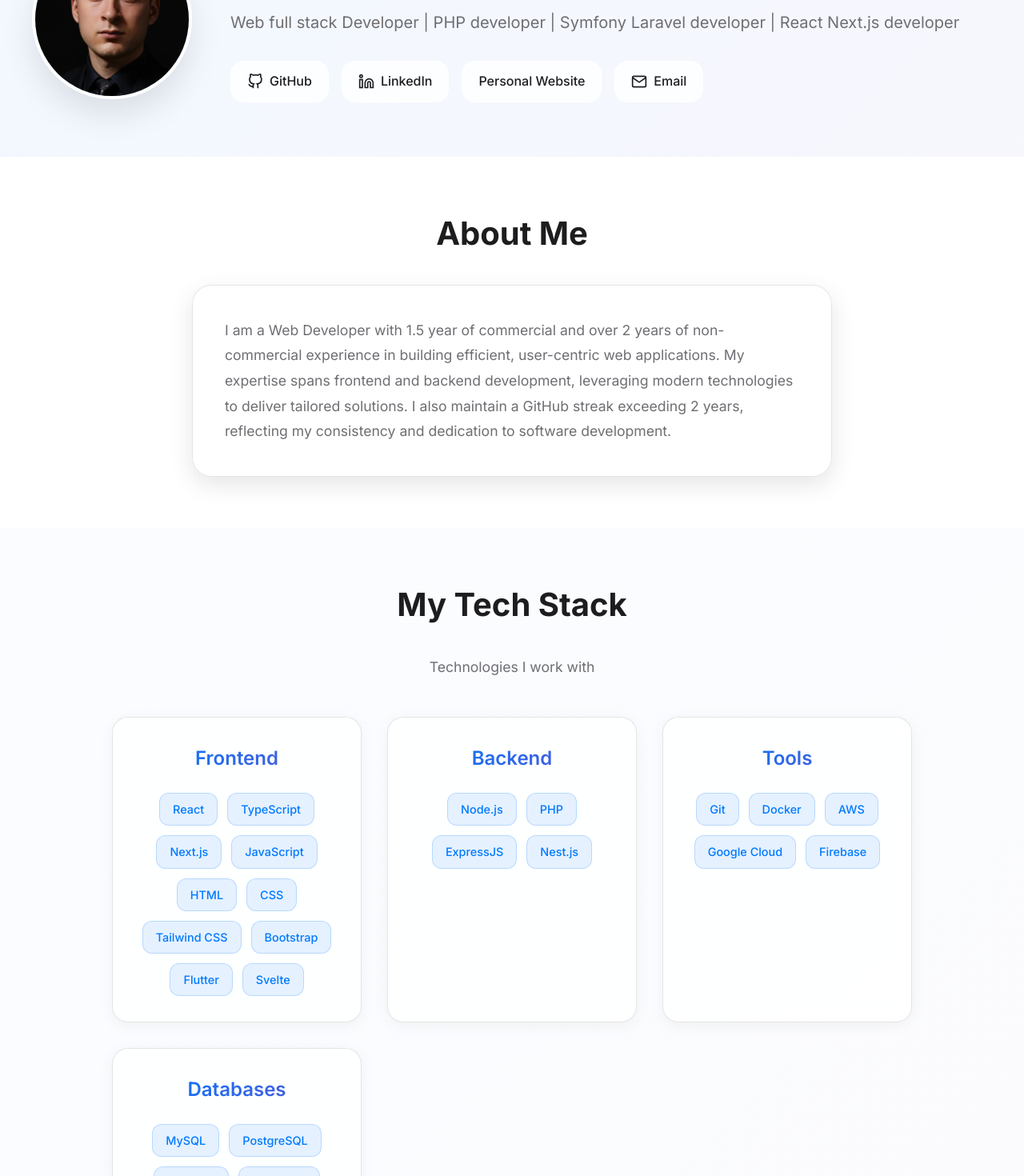
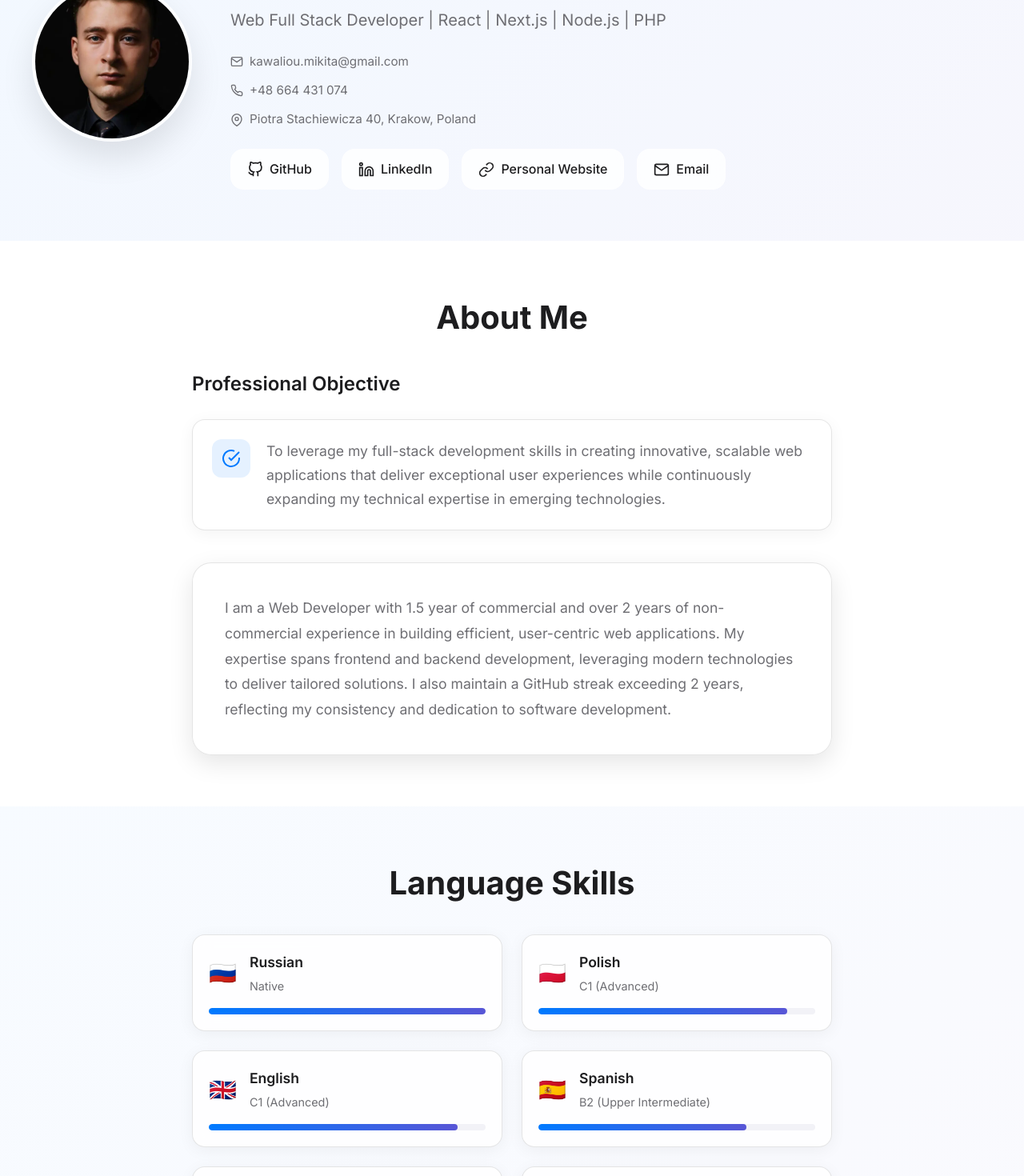
Before and after one commit to NikKowPHP/mi, a SvelteKit app: page / in a window 1280 px wide. Shown: the part 220-1690 px from the top of the page at 80% size. Built offline with nearby package versions, Linux system fonts and the light colour scheme.

Commit message:
feat: Implement language skills component

```diff
--- /dev/null
+++ b/src/lib/components/LanguageSkills.svelte
@@ -0,0 +1,153 @@
+<script lang="ts">
+  import { onMount } from "svelte";
+
+  interface Language {
+    name: string;
+    level: string;
+    proficiency: number;
+    icon: string;
+  }
+
+  interface Props {
+    languages: Language[];
+  }
+
+  let { languages }: Props = $props();
+  let mounted = $state(false);
+  let visibleItems = $state<Set<string>>(new Set());
+
+  onMount(() => {
+    mounted = true;
+
+    // Animate progress bars
+
+    languages.forEach((lang, index) => {
+      setTimeout(() => {
+        visibleItems.add(lang.name);
+        visibleItems = new Set(visibleItems);
+      }, 300 * index);
+    });
+  });
+</script>
+
+<div class="languages-container" class:mounted>
+  <div class="languages-grid">
+    {#each languages as language}
+      <div class="language-card">
+        <div class="language-header">
+          <div class="language-icon">{language.icon}</div>
+          <div class="language-info">
+            <h4 class="language-name">{language.name}</h4>
+            <p class="language-level">{language.level}</p>
+          </div>
+        </div>
+
+        <div class="progress-container">
+          <div
+            class="progress-bar"
+            class:visible={visibleItems.has(language.name)}
+            style="--progress-width: {language.proficiency}%"
+          ></div>
+        </div>
+      </div>
+    {/each}
+  </div>
+</div>
+
+<style>
+  .languages-container {
+    opacity: 0;
+    transform: translateY(20px);
+    transition: all 0.6s cubic-bezier(0.25, 0.46, 0.45, 0.94);
+  }
+
+  .languages-container.mounted {
+    opacity: 1;
+    transform: translateY(0);
+  }
+
+  .languages-title {
+    font-size: 1.5rem;
+    font-weight: 600;
+    color: var(--text-primary);
+    margin-bottom: 1.5rem;
+  }
+
+  .languages-grid {
+    display: grid;
+    grid-template-columns: repeat(auto-fill, minmax(280px, 1fr));
+    gap: 1.5rem;
+  }
+
+  .language-card {
+    background: var(--card-background);
+    border-radius: 16px;
+    padding: 1.25rem;
+    box-shadow: 0 4px 20px rgba(0, 0, 0, 0.05);
+    border: 1px solid var(--border-color);
+    backdrop-filter: blur(10px);
+    transition: all 0.3s ease;
+  }
+
+  .language-card:hover {
+    transform: translateY(-4px);
+    box-shadow: 0 8px 30px rgba(0, 0, 0, 0.1);
+  }
+
+  .language-header {
+    display: flex;
+    align-items: center;
+    gap: 1rem;
+    margin-bottom: 1rem;
+  }
+
+  .language-icon {
+    font-size: 1.75rem;
+    line-height: 1;
+  }
+
+  .language-info {
+    flex: 1;
+  }
+
+  .language-name {
+    font-size: 1.1rem;
+    font-weight: 600;
+    color: var(--text-primary);
+    margin-bottom: 0.25rem;
+  }
+
+  .language-level {
+    font-size: 0.9rem;
+    color: var(--text-secondary);
+  }
+
+  .progress-container {
+    height: 8px;
+    background: var(--background-secondary);
+    border-radius: 4px;
+    overflow: hidden;
+  }
+
+  .progress-bar {
+    height: 100%;
+    width: 0;
+    background: linear-gradient(
+      90deg,
+      var(--accent-color),
+      var(--accent-secondary)
+    );
+    border-radius: 4px;
+    transition: width 1.5s cubic-bezier(0.25, 0.46, 0.45, 0.94);
+  }
+
+  .progress-bar.visible {
+    width: var(--progress-width);
+  }
+
+  @media (max-width: 768px) {
+    .languages-grid {
+      grid-template-columns: 1fr;
+    }
+  }
+</style>
--- /dev/null
+++ b/src/lib/components/ProfessionalObjective.svelte
@@ -0,0 +1,84 @@
+<script lang="ts">
+  interface Props {
+    objective: string;
+  }
+
+  let { objective }: Props = $props();
+</script>
+
+<div class="objective-container">
+  <h3 class="objective-title">Professional Objective</h3>
+
+  <div class="objective-card">
+    <div class="objective-icon">
+      <svg
+        width="24"
+        height="24"
+        viewBox="0 0 24 24"
+        fill="none"
+        stroke="currentColor"
+        stroke-width="2"
+      >
+        <path d="M22 11.08V12a10 10 0 1 1-5.93-9.14"></path>
+        <polyline points="22 4 12 14.01 9 11.01"></polyline>
+      </svg>
+    </div>
+    <p class="objective-text">{objective}</p>
+  </div>
+</div>
+
+<style>
+  .objective-container {
+    margin-bottom: 2.5rem;
+  }
+
+  .objective-title {
+    font-size: 1.5rem;
+    font-weight: 600;
+    color: var(--text-primary);
+    margin-bottom: 1.5rem;
+  }
+
+  .objective-card {
+    background: var(--card-background);
+    border-radius: 16px;
+    padding: 1.5rem;
+    box-shadow: 0 4px 20px rgba(0, 0, 0, 0.05);
+    border: 1px solid var(--border-color);
+    backdrop-filter: blur(10px);
+    display: flex;
+    gap: 1.25rem;
+    align-items: flex-start;
+  }
+
+  .objective-icon {
+    color: var(--accent-color);
+    background: rgba(var(--accent-rgb), 0.1);
+    padding: 0.75rem;
+    border-radius: 12px;
+    display: flex;
+    align-items: center;
+    justify-content: center;
+    flex-shrink: 0;
+  }
+
+  .objective-text {
+    font-size: 1.1rem;
+    line-height: 1.7;
+    color: var(--text-secondary);
+    margin: 0;
+  }
+
+  @media (max-width: 768px) {
+    .objective-card {
+      flex-direction: column;
+      align-items: center;
+      text-align: center;
+      padding: 1.25rem;
+    }
+
+    .objective-text {
+      font-size: 1rem;
+    }
+  }
+</style>
--- a/src/lib/data/profile.ts
+++ b/src/lib/data/profile.ts
@@ -1,9 +1,15 @@
 export const profileData = {
   name: "Mikita Kavaliou",
-  tagline:
-    "Web full stack Developer | PHP developer | Symfony Laravel developer | React Next.js developer",
+  tagline: "Web Full Stack Developer | React | Next.js | Node.js | PHP",
   profilePicUrl: "/profile-photo.webp",
   bio: "I am a Web Developer with 1.5 year of commercial and over 2 years of non-commercial experience in building efficient, user-centric web applications. My expertise spans frontend and backend development, leveraging modern technologies to deliver tailored solutions. I also maintain a GitHub streak exceeding 2 years, reflecting my consistency and dedication to software development.",
+  professionalObjective:
+    "To leverage my full-stack development skills in creating innovative, scalable web applications that deliver exceptional user experiences while continuously expanding my technical expertise in emerging technologies.",
+  contactInfo: {
+    email: "kawaliou.mikita@gmail.com",
+    phone: "+48 664 431 074",
+    location: "Piotra Stachiewicza 40, Krakow, Poland",
+  },
   socialLinks: [
     { name: "GitHub", url: "https://github.com/NikKowPHP", icon: "github" },
     {
@@ -16,8 +22,47 @@ export const profileData = {
       url: "https://lessay-app.vercel.app",
       icon: "link",
     },
-    { name: "Email", url: "mailto:nik.kow@outlook.com", icon: "mail" },
+    { name: "Email", url: "mailto:kawaliou.mikita@gmail.com", icon: "mail" },
   ],
+  languages: [
+    {
+      name: "Russian",
+      level: "Native",
+      proficiency: 100,
+      icon: "🇷🇺",
+    },
+    {
+      name: "Polish",
+      level: "C1 (Advanced)",
+      proficiency: 90,
+      icon: "🇵🇱",
+    },
+    {
+      name: "English",
+      level: "C1 (Advanced)",
+      proficiency: 90,
+      icon: "🇬🇧",
+    },
+    {
+      name: "Spanish",
+      level: "B2 (Upper Intermediate)",
+      proficiency: 75,
+      icon: "🇪🇸",
+    },
+    {
+      name: "Portuguese",
+      level: "B1 (Intermediate)",
+      proficiency: 60,
+      icon: "🇵🇹",
+    },
+    {
+      name: "German",
+      level: "B1 (Intermediate)",
+      proficiency: 60,
+      icon: "🇩🇪",
+    },
+  ],
+  interests: ["Language learning", "Sports", "Reading"],
   techStack: [
     {
       category: "Frontend",
--- a/src/routes/+page.svelte
+++ b/src/routes/+page.svelte
@@ -1,9 +1,10 @@
 <script lang="ts">
   import { onMount } from "svelte";
   import { profileData } from "$lib/data/profile";
+  import { employmentData } from "$lib/data/timeline";
   import Timeline from "$lib/components/Timeline.svelte";
-  import TechStack from "$lib/components/TechStack.svelte";
-  import { employmentData } from "$lib/data/timeline";
+  import LanguageSkills from "$lib/components/LanguageSkills.svelte";
+  import ProfessionalObjective from "$lib/components/ProfessionalObjective.svelte";
 
   let mounted = $state(false);
   let imageLoaded = $state(false);
@@ -14,41 +15,8 @@
 </script>
 
 <svelte:head>
-  <title>{profileData.name} - {profileData.tagline} | Portfolio</title>
-  <meta
-    name="description"
-    content="{profileData.bio} Explore my projects and skills in web development."
-  />
-  <!-- Open Graph / Facebook -->
-  <meta property="og:type" content="website" />
-  <meta property="og:url" content="https://mikita-kavaliou.online/" />
-  <meta
-    property="og:title"
-    content="{profileData.name} - {profileData.tagline} | Portfolio"
-  />
-  <meta
-    property="og:description"
-    content="{profileData.bio} Explore my projects and skills in web development."
-  />
-  <meta
-    property="og:image"
-    content="https://mikita-kavaliou.online{profileData.profilePicUrl}"
-  />
-  <!-- Twitter -->
-  <meta property="twitter:card" content="summary_large_image" />
-  <meta property="twitter:url" content="https://mikita-kavaliou.online/" />
-  <meta
-    property="twitter:title"
-    content="{profileData.name} - {profileData.tagline} | Portfolio"
-  />
-  <meta
-    property="twitter:description"
-    content="{profileData.bio} Explore my projects and skills in web development."
-  />
-  <meta
-    property="twitter:image"
-    content="https://mikita-kavaliou.online{profileData.profilePicUrl}"
-  />
+  <title>{profileData.name} - Portfolio</title>
+  <meta name="description" content={profileData.tagline} />
 </svelte:head>
 
 <main class="main-content">
@@ -68,6 +36,56 @@
         <div class="profile-info">
           <h1 class="profile-name">{profileData.name}</h1>
           <p class="profile-tagline">{profileData.tagline}</p>
+
+          <div class="contact-info">
+            <div class="contact-item">
+              <svg
+                width="16"
+                height="16"
+                viewBox="0 0 24 24"
+                fill="none"
+                stroke="currentColor"
+                stroke-width="2"
+              >
+                <path
+                  d="M4 4h16c1.1 0 2 .9 2 2v12c0 1.1-.9 2-2 2H4c-1.1 0-2-.9-2-2V6c0-1.1.9-2 2-2z"
+                />
+                <polyline points="22,6 12,13 2,6" />
+              </svg>
+              <span>{profileData.contactInfo.email}</span>
+            </div>
+
+            <div class="contact-item">
+              <svg
+                width="16"
+                height="16"
+                viewBox="0 0 24 24"
+                fill="none"
+                stroke="currentColor"
+                stroke-width="2"
+              >
+                <path
+                  d="M22 16.92v3a2 2 0 0 1-2.18 2 19.79 19.79 0 0 1-8.63-3.07 19.5 19.5 0 0 1-6-6 19.79 19.79 0 0 1-3.07-8.67A2 2 0 0 1 4.11 2h3a2 2 0 0 1 2 1.72 12.84 12.84 0 0 0 .7 2.81 2 2 0 0 1-.45 2.11L8.09 9.91a16 16 0 0 0 6 6l1.27-1.27a2 2 0 0 1 2.11-.45 12.84 12.84 0 0 0 2.81.7A2 2 0 0 1 22 16.92z"
+                />
+              </svg>
+              <span>{profileData.contactInfo.phone}</span>
+            </div>
+
+            <div class="contact-item">
+              <svg
+                width="16"
+                height="16"
+                viewBox="0 0 24 24"
+                fill="none"
+                stroke="currentColor"
+                stroke-width="2"
+              >
+                <path d="M21 10c0 7-9 13-9 13s-9-6-9-13a9 9 0 0 1 18 0z" />
+                <circle cx="12" cy="10" r="3" />
+              </svg>
+              <span>{profileData.contactInfo.location}</span>
+            </div>
+          </div>
 
           <div class="social-links">
             {#each profileData.socialLinks as link}
@@ -132,6 +150,22 @@
                     />
                     <polyline points="22,6 12,13 2,6" />
                   </svg>
+                {:else if link.icon === "link"}
+                  <svg
+                    width="20"
+                    height="20"
+                    viewBox="0 0 24 24"
+                    fill="none"
+                    stroke="currentColor"
+                    stroke-width="2"
+                  >
+                    <path
+                      d="M10 13a5 5 0 0 0 7.54.54l3-3a5 5 0 0 0-7.07-7.07l-1.72 1.71"
+                    />
+                    <path
+                      d="M14 11a5 5 0 0 0-7.54-.54l-3 3a5 5 0 0 0 7.07 7.07l1.71-1.71"
+                    />
+                  </svg>
                 {/if}
                 <span>{link.name}</span>
               </a>
@@ -145,17 +179,19 @@
   <section class="about-section">
     <div class="about-content">
       <h2 class="section-title">About Me</h2>
+
+      <ProfessionalObjective objective={profileData.professionalObjective} />
+
       <div class="bio-card">
         <p class="bio-text">{profileData.bio}</p>
       </div>
     </div>
   </section>
 
-  <section class="tech-stack-section">
-    <div class="tech-stack-content">
-      <h2 class="section-title">My Tech Stack</h2>
-      <p class="section-subtitle">Technologies I work with</p>
-      <TechStack techStack={profileData.techStack} />
+  <section class="languages-section">
+    <div class="languages-content">
+      <h2 class="section-title">Language Skills</h2>
+      <LanguageSkills languages={profileData.languages} />
     </div>
   </section>
 
@@ -164,6 +200,19 @@
       <h2 class="section-title">Professional Experience</h2>
       <p class="section-subtitle">My journey through the tech industry</p>
       <Timeline employment={employmentData} />
+    </div>
+  </section>
+
+  <section class="interests-section">
+    <div class="interests-content">
+      <h2 class="section-title">Interests & Hobbies</h2>
+      <div class="interests-container">
+        {#each profileData.interests as interest}
+          <div class="interest-card">
+            <span class="interest-text">{interest}</span>
+          </div>
+        {/each}
+      </div>
     </div>
   </section>
 </main>
@@ -247,8 +296,23 @@
   .profile-tagline {
     font-size: 1.25rem;
     color: var(--text-secondary);
-    margin-bottom: 2rem;
+    margin-bottom: 1.5rem;
     line-height: 1.6;
+  }
+
+  .contact-info {
+    display: flex;
+    flex-direction: column;
+    gap: 0.75rem;
+    margin-bottom: 1.5rem;
+  }
+
+  .contact-item {
+    display: flex;
+    align-items: center;
+    gap: 0.5rem;
+    color: var(--text-secondary);
+    font-size: 0.95rem;
   }
 
   .social-links {
@@ -288,11 +352,15 @@
     background: rgba(255, 255, 255, 0.15);
   }
 
-  .about-section {
+  .about-section,
+  .languages-section,
+  .interests-section {
     padding: 4rem 2rem;
   }
 
-  .about-content {
+  .about-content,
+  .languages-content,
+  .interests-content {
     max-width: 800px;
     margin: 0 auto;
   }
@@ -321,60 +389,40 @@
     margin: 0;
   }
 
-  .tech-stack-section {
-    padding: 4rem 2rem;
+  .languages-section {
     background: linear-gradient(
       135deg,
-      rgba(var(--accent-rgb), 0.02) 0%,
-      rgba(var(--accent-secondary-rgb), 0.02) 100%
+      rgba(var(--accent-rgb), 0.03) 0%,
+      rgba(var(--accent-secondary-rgb), 0.03) 100%
     );
   }
 
-  .tech-stack-content {
-    max-width: 1000px;
-    margin: 0 auto;
+  .interests-container {
+    display: flex;
+    flex-wrap: wrap;
+    gap: 1rem;
+    justify-content: center;
   }
 
-  @media (max-width: 768px) {
-    .profile-section {
-      grid-template-columns: 1fr;
-      text-align: center;
-      gap: 2rem;
-    }
-
-    .profile-image {
-      width: 150px;
-      height: 150px;
-    }
-
-    .profile-name {
-      font-size: 2.5rem;
-    }
-
-    .profile-tagline {
-      font-size: 1.1rem;
-    }
-
-    .social-links {
-      justify-content: center;
-    }
-
-    .bio-card {
-      padding: 2rem;
-    }
-
-    .hero-section,
-    .about-section,
-    .tech-stack-section,
-    .timeline-section {
-      padding: 2rem 1rem;
-    }
+  .interest-card {
+    background: var(--card-background);
+    border-radius: 16px;
+    padding: 1rem 1.5rem;
+    box-shadow: 0 4px 20px rgba(0, 0, 0, 0.05);
+    border: 1px solid var(--border-color);
+    backdrop-filter: blur(10px);
+    transition: all 0.3s ease;
   }
 
-  @media (max-width: 768px) {
-    .timeline-section {
-      padding: 2rem 1rem;
-    }
+  .interest-card:hover {
+    transform: translateY(-4px);
+    box-shadow: 0 8px 30px rgba(0, 0, 0, 0.1);
+  }
+
+  .interest-text {
+    font-size: 1.1rem;
+    color: var(--text-secondary);
+    font-weight: 500;
   }
 
   .timeline-section {
@@ -398,4 +446,49 @@
     margin-bottom: 3rem;
     line-height: 1.6;
   }
+
+  @media (max-width: 768px) {
+    .profile-section {
+      grid-template-columns: 1fr;
+      text-align: center;
+      gap: 2rem;
+    }
+
+    .profile-image {
+      width: 150px;
+      height: 150px;
+    }
+
+    .profile-name {
+      font-size: 2.5rem;
+    }
+
+    .profile-tagline {
+      font-size: 1.1rem;
+    }
+
+    .contact-info {
+      align-items: center;
+    }
+
+    .social-links {
+      justify-content: center;
+    }
+
+    .bio-card {
+      padding: 2rem;
+    }
+
+    .hero-section,
+    .about-section,
+    .languages-section,
+    .timeline-section,
+    .interests-section {
+      padding: 2rem 1rem;
+    }
+
+    .section-title {
+      font-size: 2rem;
+    }
+  }
 </style>
```
